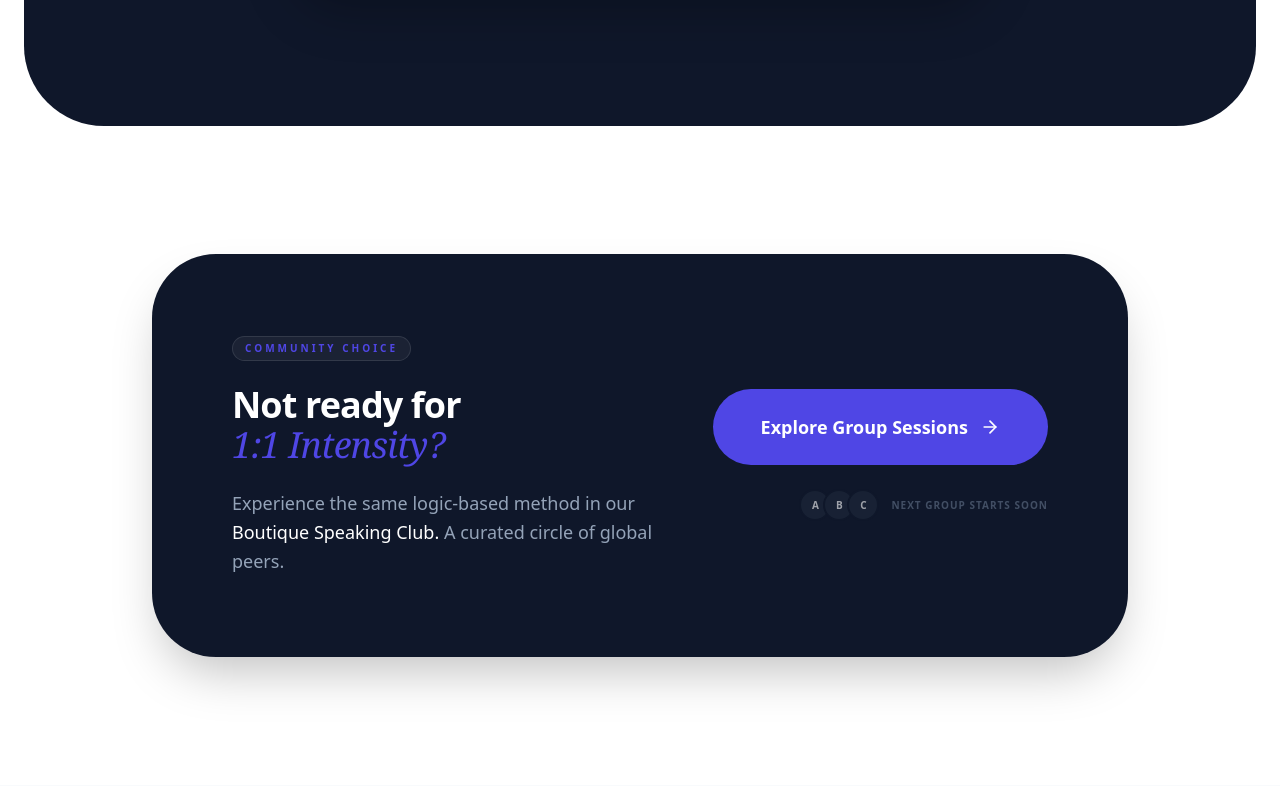
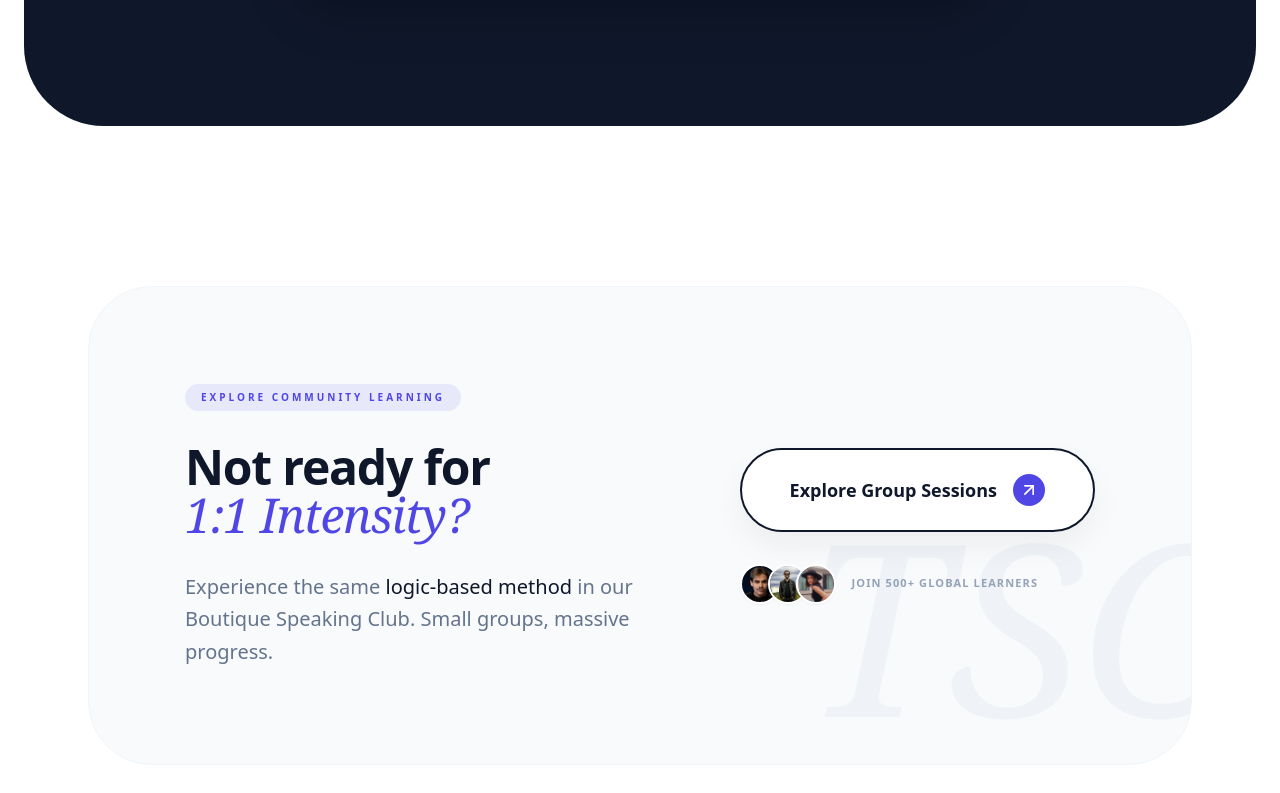
Before and after one commit to corduka/turkish-speaking-club, a React (Vite) app: page /private in a window 1280 px wide. Shown: the part 4147-4940 px from the top of the page. Built offline with nearby package versions, Linux system fonts and the light colour scheme.

Commit message:
Update internal link card in Private

```diff
--- a/src/pages/Private.jsx
+++ b/src/pages/Private.jsx
@@ -297,55 +297,66 @@ export default function Private() {
           </div>
         </section>
 
-{/* Alt Yönlendirme Bölümü - Luxury Edition */}
-<section className="py-32 bg-white relative overflow-hidden">
-  <div className="max-w-5xl mx-auto px-6">
+{/* Alt Yönlendirme Bölümü - Soft Premium Edition */}
+<section className="py-40 bg-white relative">
+  <div className="max-w-6xl mx-auto px-6">
     <motion.div
       initial={{ opacity: 0, y: 20 }}
       whileInView={{ opacity: 1, y: 0 }}
       viewport={{ once: true }}
-      className="relative group bg-slate-900 rounded-[4rem] p-12 md:p-20 overflow-hidden shadow-2xl"
+      className="relative rounded-[4rem] p-12 md:p-24 border border-slate-100 bg-[#F8FAFC] overflow-hidden"
     >
-      {/* Dekoratif Arka Plan Parıltısı */}
-      <div className="absolute top-0 right-0 w-64 h-64 bg-brand-primary/10 blur-[100px] -z-10 group-hover:bg-brand-primary/20 transition-colors duration-700" />
+      {/* Arka planda çok hafif, dekoratif bir 'TSC' filigranı veya desen */}
+      <div className="absolute -bottom-10 -right-10 text-[15rem] font-serif italic text-slate-200/40 select-none pointer-events-none">
+        TSC
+      </div>
 
-      <div className="flex flex-col lg:flex-row items-center justify-between gap-12 relative z-10">
-        <div className="max-w-md text-center lg:text-left">
-          <div className="inline-flex items-center gap-2 px-3 py-1 rounded-full bg-white/5 border border-white/10 text-brand-primary text-[10px] font-black uppercase tracking-[0.3em] mb-6">
-             Community Choice
-          </div>
-          <h3 className="text-3xl md:text-4xl font-black text-white mb-6 tracking-tight leading-tight">
+      <div className="flex flex-col lg:flex-row items-center gap-16 relative z-10">
+        <div className="flex-1 text-center lg:text-left">
+          <motion.div
+            initial={{ opacity: 0, x: -10 }}
+            whileInView={{ opacity: 1, x: 0 }}
+            transition={{ delay: 0.2 }}
+            className="inline-flex items-center gap-2 px-4 py-1.5 rounded-full bg-brand-primary/10 text-brand-primary text-[10px] font-black uppercase tracking-[0.3em] mb-8"
+          >
+             Explore Community Learning
+          </motion.div>
+
+          <h3 className="text-4xl md:text-5xl font-black text-slate-900 mb-8 tracking-tight leading-[1.1]">
             Not ready for <br />
             <span className="text-brand-primary italic font-serif font-light">1:1 Intensity?</span>
           </h3>
-          <p className="text-slate-400 font-medium text-lg leading-relaxed">
-            Experience the same logic-based method in our <span className="text-white">Boutique Speaking Club.</span> A curated circle of global peers.
+
+          <p className="text-slate-500 font-medium text-xl leading-relaxed max-w-md mx-auto lg:mx-0">
+            Experience the same <span className="text-slate-900">logic-based method</span> in our Boutique Speaking Club. Small groups, massive progress.
           </p>
         </div>
 
-        <div className="flex flex-col items-center lg:items-end gap-6 shrink-0">
+        <div className="flex-shrink-0">
           <Link
             to="/membership"
-            className="group/btn relative bg-brand-primary text-white px-12 py-6 rounded-full font-bold text-lg hover:shadow-[0_20px_40px_rgba(var(--brand-primary-rgb),0.3)] transition-all duration-500 overflow-hidden flex items-center gap-3"
+            className="group relative inline-flex items-center gap-4 bg-white border-2 border-slate-900 text-slate-900 px-12 py-6 rounded-full font-bold text-lg hover:bg-slate-900 hover:text-white transition-all duration-500 shadow-[0_15px_30px_rgba(0,0,0,0.05)]"
           >
-            <span className="relative z-10">Explore Group Sessions</span>
-            <ArrowRight className="w-5 h-5 group-hover/btn:translate-x-2 transition-transform duration-500" />
-
-            {/* Hover Shine Effect */}
-            <div className="absolute inset-0 bg-white/20 translate-x-[-100%] group-hover/btn:translate-x-[100%] transition-transform duration-700" />
+            <span>Explore Group Sessions</span>
+            <div className="w-8 h-8 rounded-full bg-brand-primary flex items-center justify-center text-white group-hover:rotate-45 transition-transform duration-500">
+              <ArrowUpRight className="w-5 h-5" />
+            </div>
           </Link>
 
-          <div className="flex items-center gap-3 opacity-60">
-             <div className="flex -space-x-2">
-                {[1,2,3].map(i => (
-                  <div key={i} className="w-8 h-8 rounded-full border-2 border-slate-900 bg-slate-800 flex items-center justify-center text-[10px] text-white font-bold">
-                    {String.fromCharCode(64 + i)}
-                  </div>
-                ))}
-             </div>
-             <span className="text-slate-500 text-[10px] font-black uppercase tracking-widest">
-               Next group starts soon
-             </span>
+          <div className="mt-8 flex items-center justify-center lg:justify-start gap-4">
+            <div className="flex -space-x-3">
+              {[danielImg, tolgaImg, arinaImg].map((img, i) => (
+                <img
+                  key={i}
+                  src={img}
+                  className="w-10 h-10 rounded-full border-2 border-white object-cover shadow-sm"
+                  alt="Student"
+                />
+              ))}
+            </div>
+            <p className="text-[11px] font-bold text-slate-400 uppercase tracking-widest">
+              Join 500+ global learners
+            </p>
           </div>
         </div>
       </div>
```
